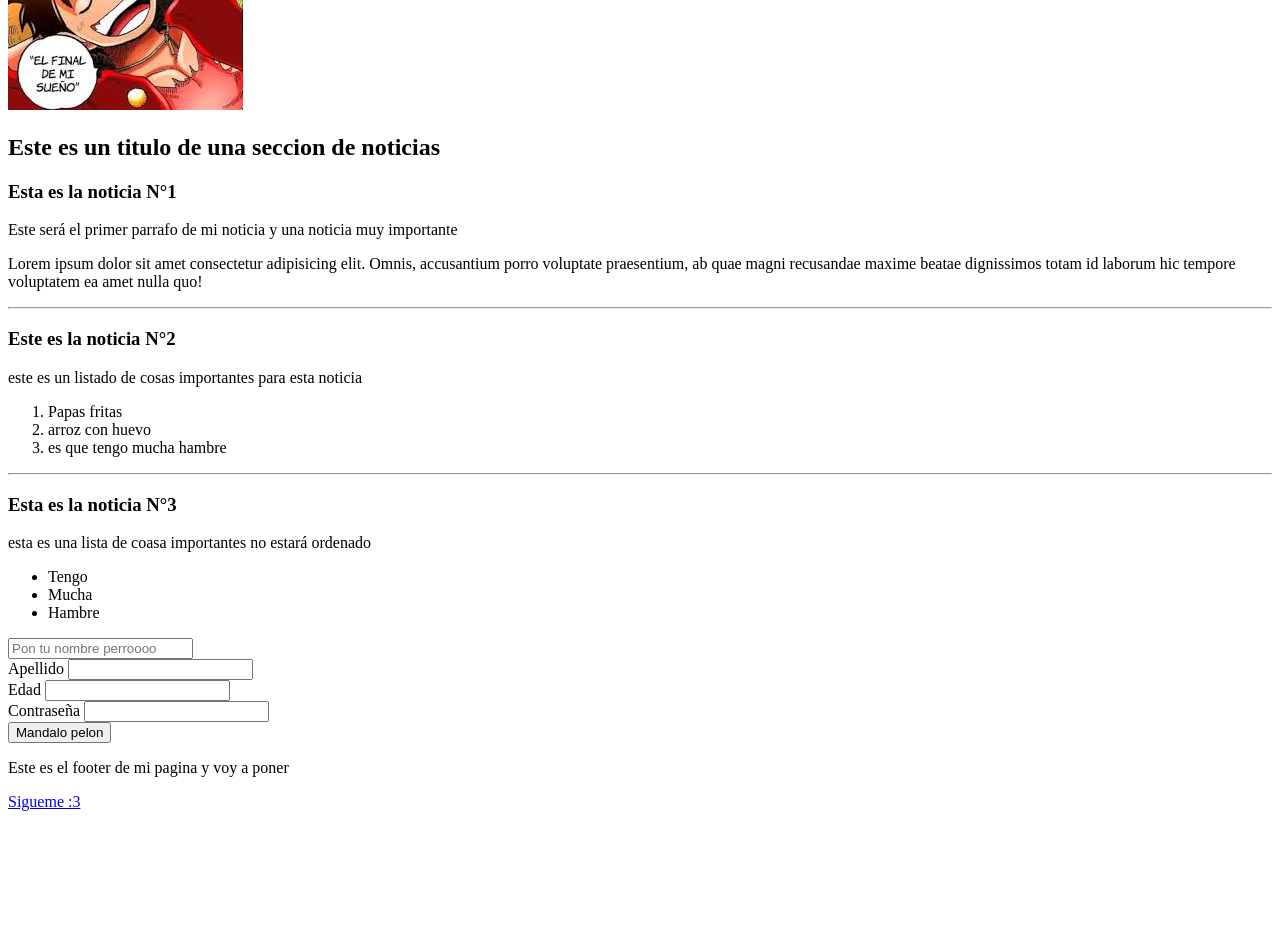
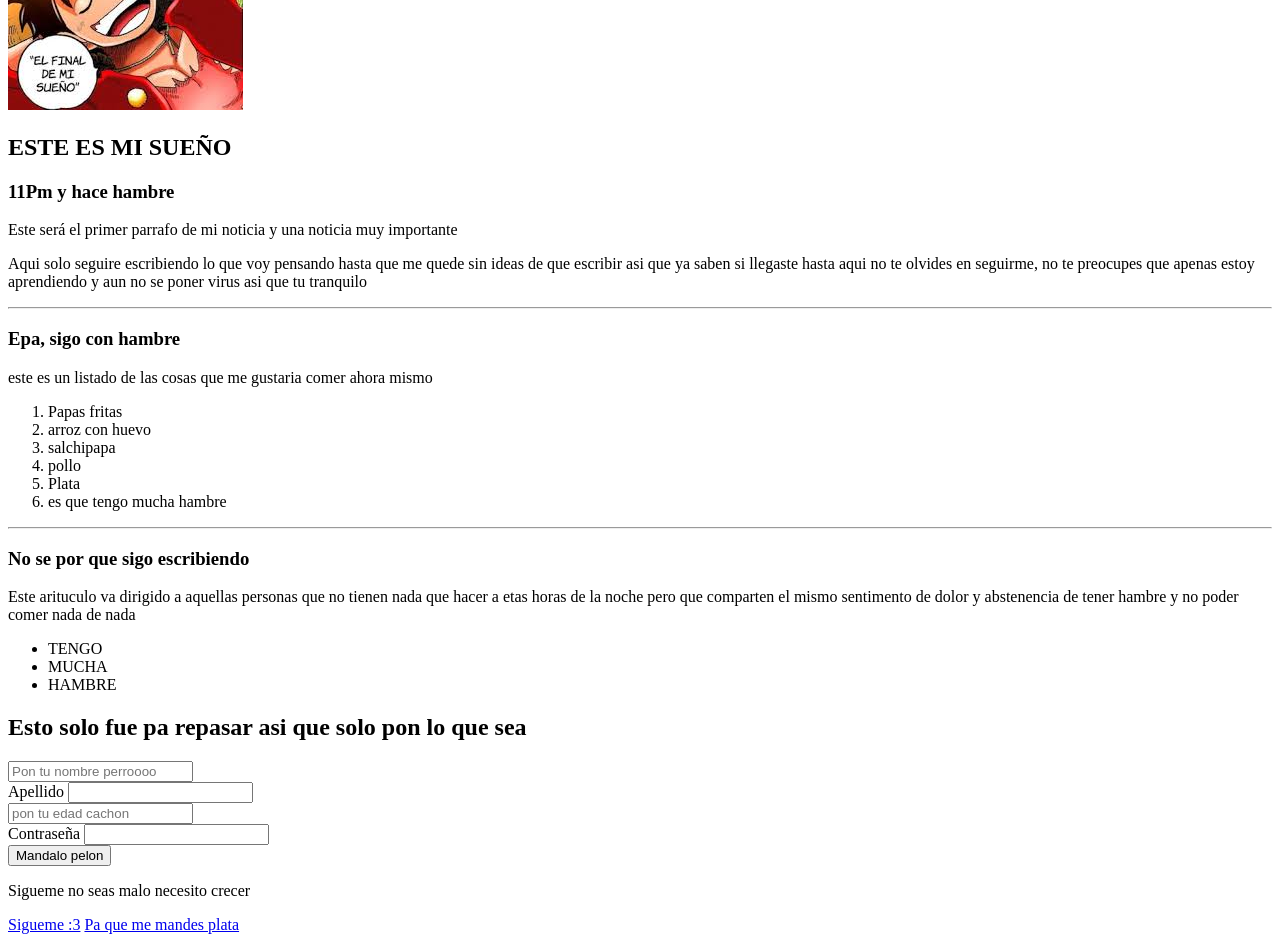
Before and after one commit to Lordchetoo/Java2, a plain HTML site: page Index.html in a window 1280 px wide. Shown: the part 203-1145 px from the top of the page. Before the commit the page ends 1022 px from the top, so only its background shows below. Drawn offline with Linux system fonts and the light colour scheme.

Commit message:
Actualizacion personal de la pagina

```diff
--- a/Index.html
+++ b/Index.html
@@ -1,11 +1,11 @@
 <!DOCTYPE html>
 <html lang="es">
     <head>
-        <title>Mi Página web con Henry</title>
+        <title>WENAAAAAAAAAAAAAAS</title>
     </head>
     <body>
         <header>
-        <h1>ESTE ES EL TITULO DE MI PAGINA WEB</h1>
+        <h1>SI ME QUIEREN MANDAR AL NEQUI NO ME QUEJO</h1>
 
         <span>HOME</span>
         <span>NOTICIAS</span>
@@ -16,26 +16,29 @@
             <img src="./noticia.jpg" alt="no carga">
 
         <section>
-            <h2>Este es un titulo de una seccion de noticias</h2>
+            <h2 title="manden plata cachones">ESTE ES MI SUEÑO</h2>
 
             <article>
 
-                <h3>Esta es la noticia N°1 </h3>
+                <h3 name="ni idea de que poner aqui, solo miren esta pagina perrona">11Pm y hace hambre</h3>
 
                 <div>
 
-                    <p>Este será el primer parrafo de mi noticia y una noticia muy importante</p>
+                    <p name="Tremenda Parla">Este será el primer parrafo de mi noticia y una noticia muy importante</p>
                 </div>
-                <p>Lorem ipsum dolor sit amet consectetur adipisicing elit. Omnis, accusantium porro voluptate praesentium, ab quae magni recusandae maxime beatae dignissimos totam id laborum hic tempore voluptatem ea amet nulla quo!</p>
+                <p>Aqui solo seguire escribiendo lo que voy pensando hasta que me quede sin ideas de que escribir asi que ya saben si llegaste hasta aqui no te olvides en seguirme, no te preocupes que apenas estoy aprendiendo y aun no se poner virus asi que tu tranquilo</p>
             </article>
             <hr />
             <article>
 
-                <h3>Este es la noticia N°2</h3>
-                <p>este es un listado de cosas importantes para esta noticia</p>
+                <h3>Epa, sigo con hambre</h3>
+                <p>este es un listado de las cosas que me gustaria comer ahora mismo</p>
                 <ol>
                     <li>Papas fritas</li>
                     <li>arroz con huevo</li>
+                    <li>salchipapa</li>
+                    <li>pollo</li>
+                    <li>Plata</li>
                     <li>es que tengo mucha hambre</li>
                 </ol>
 
@@ -43,37 +46,37 @@
             <hr />
             <article>
 
-                <h3>Esta es la noticia N°3</h3>
-                <p>esta es una lista de coasa importantes no estará ordenado</p>
+                <h3>No se por que sigo escribiendo</h3>
+                <p>Este arituculo va dirigido a aquellas personas que no tienen nada que hacer a etas horas de la noche pero que comparten el mismo sentimento de dolor y abstenencia de tener hambre y no poder comer nada de nada</p>
                 <ul>
-                    <li>Tengo</li>
-                    <li>Mucha</li>
-                    <li>Hambre</li>
+                    <li>TENGO</li>
+                    <li>MUCHA</li>
+                    <li>HAMBRE</li>
                 </ul>
             </article>
         </section>
         <section>
+            <h2>Esto solo fue pa repasar asi que solo pon lo que sea</h2>
             <form>
                 <div>
 
-                    <input type="text" name="Nombre" required placeholder="Pon tu nombre perroooo">
+                    <input type="text" name="Nombre" required placeholder="Pon tu nombre perroooo" title="si quieres tambien">
 
                 </div>
 
                 <div>
 
                     <label for="Apellido">Apellido</label>
-                    <input type="text" name="Apellido">
+                    <input type="text" name="Apellido" title="manda plata"></input>
                 </div>
 
                 <div>
-                    <label for="Edad">Edad</label>
-                    <input type="number" name="Edad"></input>
+                    <input type="number" name="Edad" placeholder="pon tu edad cachon" title="QUE HACE HAMBRE"></input>
                 </div>
 
                 <div>
                     <label for="password">Contraseña</label>
-                    <input type="password" name="password" title="aqui va tu contraseña pendejo"></input>
+                    <input type="password" name="password" title="aqui va tu contraseña pendejo" title="mañana tengo 2 expos"></input>
                 </div>
 
                 <button>Mandalo pelon</button>
@@ -81,8 +84,10 @@
         </section>
         </main>
         <footer>
-            <p>Este es el footer de mi pagina y voy  a poner</p>
+            <p>Sigueme no seas malo necesito crecer</p>
             <a href="https://www.instagram.com/lordchetoo_arq/" title=" Sigueme Porfiiiiis">Sigueme :3</a>
+            <a href="https://www.instagram.com/lordchetoo_arq/" title=" Sigueme Porfiiiiis">Pa que me mandes plata</a>
+
         </footer>
     </body>
 </html>
```
